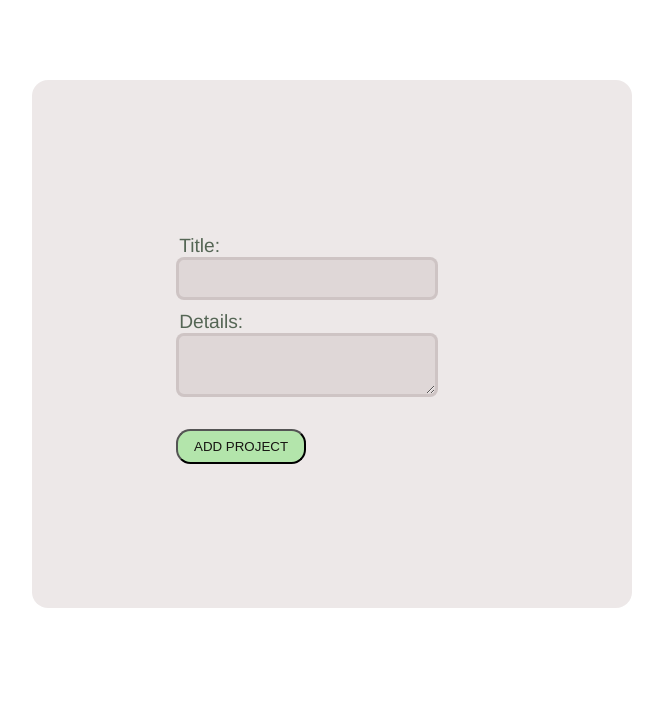
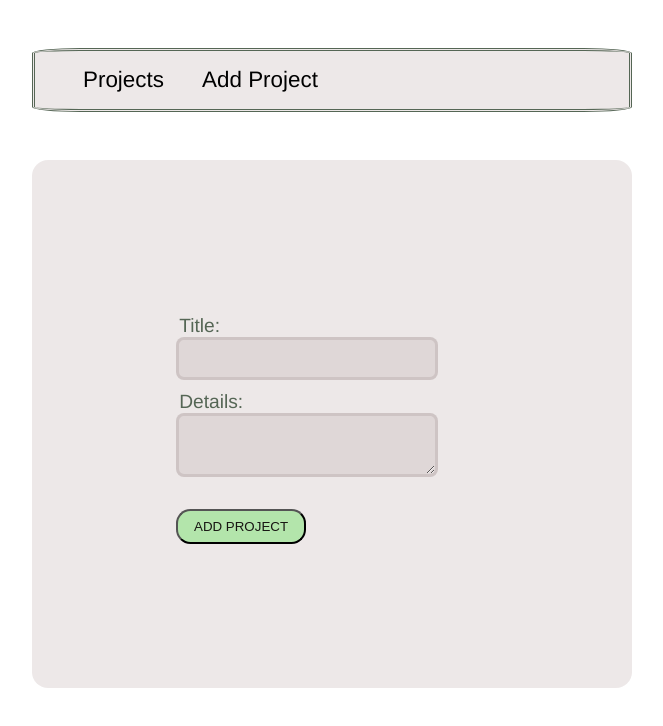
Before and after one commit to adeelarifbhatti/vue-app, a Vue app: page /add in a window 1280 px wide. Shown: the top 726 px of the page, without its empty margins (308-971 px from the left). Built offline with nearby package versions, Linux system fonts and the light colour scheme.

Commit message:
Navigation added

```diff
--- a/src/App.vue
+++ b/src/App.vue
@@ -1,7 +1,16 @@
 <template>
+  <Navigation/>
   <router-view/>
 </template>
 
+<script>
+import Navigation from './components/Navigation.vue'
+export default {
+  components: { Navigation }
+
+
+}
+</script>
 <style>
 body {
   background: white;
--- /dev/null
+++ b/src/components/Navigation.vue
@@ -0,0 +1,37 @@
+<template>
+  <nav class="navigation">
+      <router-link class="navigation-tabs" :to="{name: 'Home'}">
+          Projects
+      </router-link>
+      <router-link class="navigation-tabs" :to="{name: 'AddProject'}">
+          Add Project
+      </router-link>
+  </nav>
+</template>
+
+<script>
+export default {
+
+}
+</script>
+<style>
+.navigation-tabs{
+    margin: 3rem;
+    padding-top: 3rem;
+    margin: 1rem 1rem;
+    font-size: 1.4rem;
+    text-decoration: none;
+    color: black;
+
+}
+.navigation{
+    margin: 3rem auto;
+    padding: 1rem 2rem;
+    border-radius: 8%;
+    background: rgba(192, 174, 174, 0.288);
+    border-style: double;
+}
+
+
+
+</style>
--- a/src/components/SingleProject.vue
+++ b/src/components/SingleProject.vue
@@ -1,24 +1,34 @@
 <template>
-  <div class="project" :class="{complete: project.complete}">
-      <div class="actions" >
-          <h3 @click="showDetailAction()"> {{project.title}} </h3>
-
-        <div class="details" v-if="showDetails">
-           <p> {{project.details}} </p>
-        </div>
+    <div id="projects" class="project" :class="{complete: project.complete}">
+        <div class="actions" >
+            <h3 @click="showDetailAction()">
+                {{project.title}}
+            </h3>
             <div class="icons">
                 <span @click="doneProject" class="material-icons">done_all</span>
                 <span class="material-icons">edit</span>
                 <span @click="deleteProject" class="material-icons">delete</span>
             </div>
 
-      </div>
-  </div>
+
+        </div>
+    </div>
+
+    <div class="details" v-if="showDetails">
+                <div class="project-details">
+                    {{project.details}}
+                    <button class="btn-close" @click="showDetailAction">close</button>
+                </div>
+
+    </div>
+
+
 </template>
 
 <script>
 export default {
     props: ['project'],
+    emits: ['complete', 'delete'],
     data() {
         return {
              showDetails: false,
@@ -53,13 +63,37 @@ export default {
 
 <style>
 .project {
-    margin: 2rem auto;
-    background: rgb(216, 213, 213);
-    padding: 1rem 2rem;
+    margin: .2rem auto;
+        background: rgba(192, 174, 174, 0.288);
+    padding: 1rem 1rem 0rem 2rem;
     border-radius: .4rem;
     box-shadow: .8rem .5rem 1rem rgba(0, 0, 0, .5);
     border-left: .8rem solid rgba(243, 63, 63, 0.384);
 }
+.details{
+    height: 100vh;
+    width: 100%;
+    background: rgba(0,0,0,.5);
+    position: fixed;
+    top:0;
+    left:0;
+}
+.project-details{
+    position: absolute;
+    font-size: 3rem;
+    top:40%;
+    left:50%;
+    padding: 3rem;
+    width: auto;
+    height: auto;
+    background-color: rgb(223, 209, 209);
+    box-shadow: 0 2rem 4rem rgba(rgb(245, 232, 234),.2);
+    border-radius: 3px;
+    text-align: center;
+    opacity: 1;
+    transform: translate(-50%,-50%);
+}
+
 .project.complete {
         border-left: .8rem solid rgba(140, 233, 52, 0.986);
 
@@ -81,6 +115,14 @@ h3 {
 .material-icons:hover {
     color: rgb(121, 126, 126);
 }
+.btn-close {
+   position: absolute;
+   background-color: rgb(202, 202, 241);
+   top: 1rem;
+   right: 1rem;
+ border: .1rem solid black;
+}
+
 
 
 </style>
--- a/src/views/AddProject.vue
+++ b/src/views/AddProject.vue
@@ -52,7 +52,7 @@ export default {
     color: rgb(24, 22, 19);
     }
 .form {
-        margin-top: 5rem;
+        margin: .2rem auto;
         background: rgba(192, 174, 174, 0.288);
         border-radius: 1rem;
         padding: 9rem;
```
